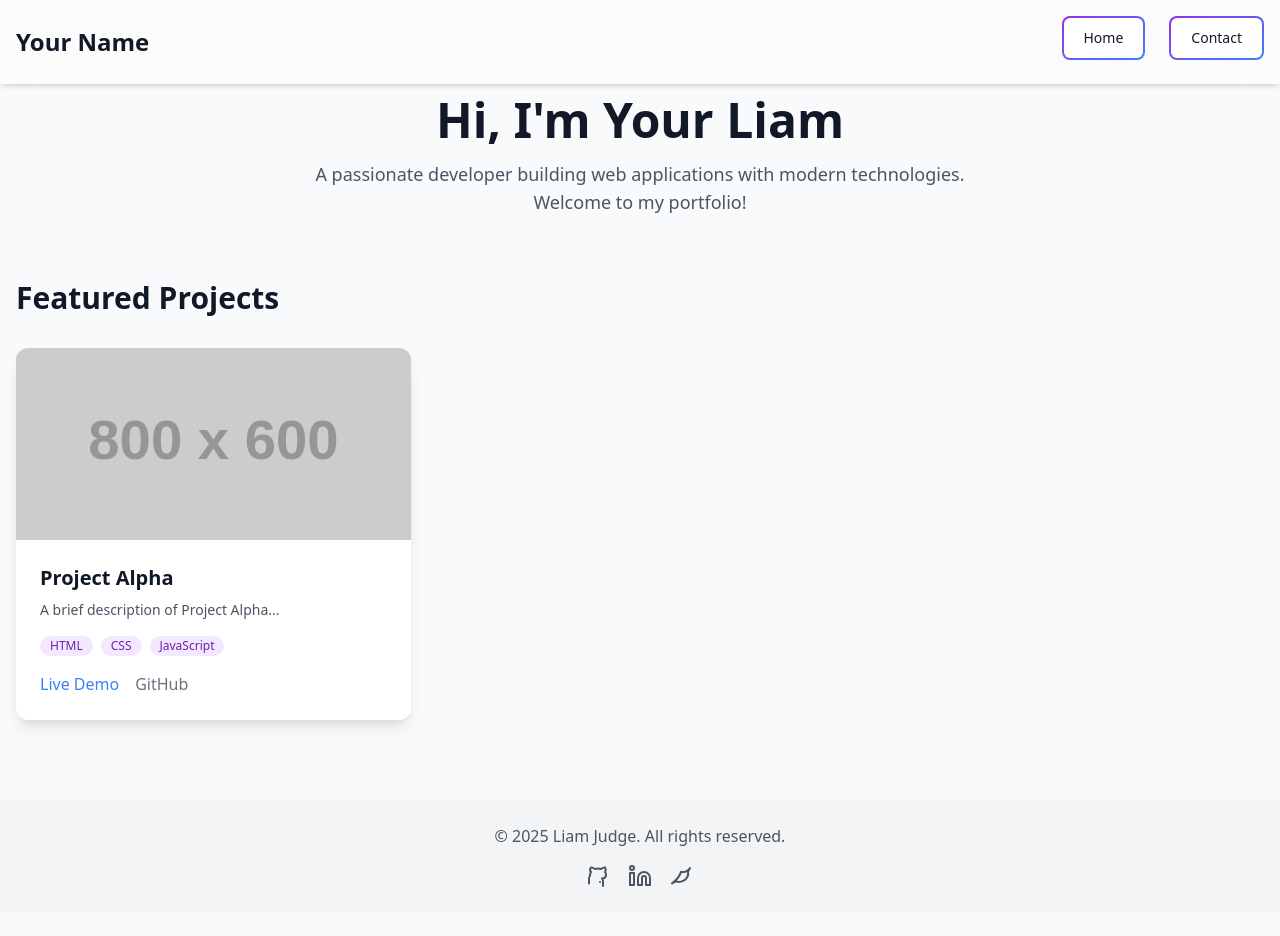
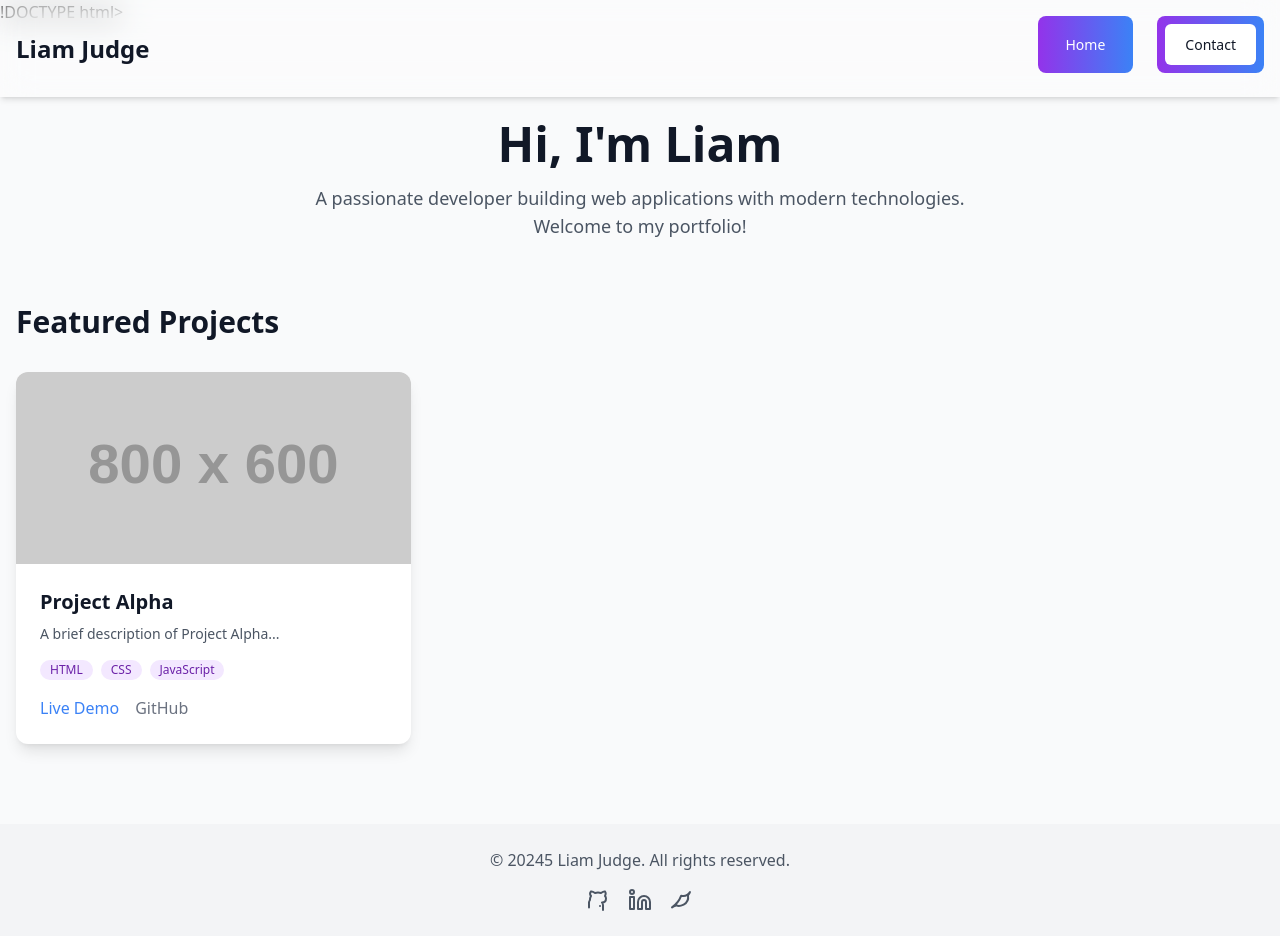
Before and after one commit to ljudge796/my-portfolio, a plain HTML site: page index.html in a window 1280 px wide. Before the commit the page ends 912 px from the top, so only its background shows below. Drawn offline with nearby package versions, Linux system fonts and the light colour scheme; placeholder pictures from the web are drawn by us.

Commit message:
Update index.html

```diff
--- a/index.html
+++ b/index.html
@@ -1,18 +1,57 @@
-<!DOCTYPE html>
+!DOCTYPE html>
 <html lang="en">
 <head>
     <meta charset="UTF-8">
     <meta name="viewport" content="width=device-width, initial-scale=1.0">
-    <title>Portfolio</title>
+    <title>My Portfolio</title>
     <!-- Use Tailwind CSS via CDN for styling -->
     <script src="https://cdn.tailwindcss.com"></script>
     <style>
-        /* Custom styles can go here if needed */
+        /* This hides all sections by default */
         .page-section {
             display: none;
         }
+        /* This shows only the section with the 'active' class */
         .page-section.active {
             display: block;
+        }
+
+        /* This is the base style for our navigation buttons */
+        .nav-button {
+            position: relative;
+            display: inline-flex;
+            align-items: center;
+            justify-content: center;
+            padding: 0.5rem;
+            margin-bottom: 0.5rem;
+            margin-right: 0.5rem;
+            overflow: hidden;
+            font-size: 0.875rem;
+            font-weight: 500;
+            color: rgb(17 24 39);
+            border-radius: 0.5rem;
+            background-image: linear-gradient(to right, rgb(147 51 234) 0%, rgb(59 130 246) 100%);
+        }
+        .nav-button-content {
+            position: relative;
+            padding: 0.625rem 1.25rem;
+            transition-property: all;
+            transition-timing-function: cubic-bezier(0.4, 0, 0.2, 1);
+            transition-duration: 75ms;
+            background-color: white;
+            border-radius: 0.375rem;
+        }
+        .dark .nav-button-content {
+             background-color: rgb(17 24 39);
+        }
+        .nav-button:hover .nav-button-content {
+            background-color: transparent;
+        }
+        .nav-button.active {
+            color: white; /* Active button color */
+        }
+        .nav-button.active .nav-button-content {
+             background-color: transparent;
         }
     </style>
 </head>
@@ -21,15 +60,15 @@
     <!-- Header Section -->
     <header class="fixed w-full top-0 z-50 bg-white/30 backdrop-blur-lg shadow-md dark:bg-gray-900/30">
         <nav class="container mx-auto px-4 py-4 flex justify-between items-center">
-            <h1 class="text-2xl font-bold text-gray-900 dark:text-white">Your Name</h1>
+            <h1 class="text-2xl font-bold text-gray-900 dark:text-white">Liam Judge</h1>
             <div class="space-x-4 flex">
-                <button id="home-button" class="relative inline-flex items-center justify-center p-0.5 mb-2 me-2 overflow-hidden text-sm font-medium text-gray-900 rounded-lg group bg-gradient-to-br from-purple-600 to-blue-500 hover:text-white dark:text-white focus:ring-4 focus:outline-none focus:ring-blue-300 dark:focus:ring-blue-800">
-                    <span class="relative px-5 py-2.5 transition-all ease-in duration-75 bg-white dark:bg-gray-900 rounded-md group-hover:bg-opacity-0">
+                <button id="home-button" class="nav-button">
+                    <span class="nav-button-content">
                         Home
                     </span>
                 </button>
-                <button id="contact-button" class="relative inline-flex items-center justify-center p-0.5 mb-2 me-2 overflow-hidden text-sm font-medium text-gray-900 rounded-lg group bg-gradient-to-br from-purple-600 to-blue-500 hover:text-white dark:text-white focus:ring-4 focus:outline-none focus:ring-blue-300 dark:focus:ring-blue-800">
-                    <span class="relative px-5 py-2.5 transition-all ease-in duration-75 bg-white dark:bg-gray-900 rounded-md group-hover:bg-opacity-0">
+                <button id="contact-button" class="nav-button">
+                    <span class="nav-button-content">
                         Contact
                     </span>
                 </button>
@@ -39,13 +78,12 @@
 
     <!-- Main Content Area -->
     <main class="pt-16">
-
         <!-- Home Section -->
-        <div id="home-section" class="page-section active container mx-auto px-4 py-8">
+        <div id="home-section" class="page-section container mx-auto px-4 py-8">
             <!-- Hero Section -->
             <section class="text-center mb-16">
                 <h2 class="text-4xl sm:text-5xl font-extrabold text-gray-900 dark:text-white mb-4">
-                    Hi, I'm Your Liam
+                    Hi, I'm Liam
                 </h2>
                 <p class="text-lg text-gray-600 dark:text-gray-400 max-w-2xl mx-auto">
                     A passionate developer building web applications with modern technologies. Welcome to my portfolio!
@@ -115,7 +153,7 @@
     <!-- Footer Section -->
     <footer class="bg-gray-100 dark:bg-gray-800 py-6 mt-12">
         <div class="container mx-auto px-4 text-center">
-            <p class="text-gray-600 dark:text-gray-400">© 2025 Liam Judge. All rights reserved.</p>
+            <p class="text-gray-600 dark:text-gray-400">© 20245 Liam Judge. All rights reserved.</p>
             <div class="mt-4 flex justify-center space-x-4">
                 <a href="#" target="_blank" rel="noopener noreferrer" class="text-gray-600 hover:text-gray-900 dark:text-gray-400 dark:hover:text-white transition-colors">
                     <svg xmlns="http://www.w3.org/2000/svg" width="24" height="24" viewBox="0 0 24 24" fill="none" stroke="currentColor" stroke-width="2" stroke-linecap="round" stroke-linejoin="round" class="lucide lucide-github"><path d="M15 22v-4a4.8 4.8 0 0 0-1-3.5c3.5 0 4-2.5 4-4a3.5 3.5 0 0 0-1-2.5c.5-1 1.4-2.5 0-4.5 0 0-1.2-.5-4 1.5a12 12 0 0 0-6 0c-2.8-2-4-1.5-4-1.5a3.5 3.5 0 0 0 0 4.5c-.7 1.2-1.2 2.5-1 4a4.8 4.8 0 0 0-1 3.5v4"/><path d="M12 18h.01"/></svg>
@@ -138,26 +176,33 @@
             const homeSection = document.getElementById('home-section');
             const contactSection = document.getElementById('contact-section');
 
-            // Function to show a specific section
-            function showSection(sectionToShow) {
-                // Hide all sections
+            // This function handles showing the correct section and styling the active button
+            function showSection(sectionToShow, buttonToActivate) {
+                // First, hide all sections and deactivate all buttons
                 document.querySelectorAll('.page-section').forEach(section => {
                     section.classList.remove('active');
                 });
-                // Show the selected section
+                document.querySelectorAll('.nav-button').forEach(button => {
+                    button.classList.remove('active');
+                });
+
+                // Then, show the selected section and activate its button
                 sectionToShow.classList.add('active');
+                buttonToActivate.classList.add('active');
             }
 
-            // Event listeners for the navigation buttons
+            // Set the initial active state to the home page
+            showSection(homeSection, homeButton);
+
+            // Add event listeners to the navigation buttons
             homeButton.addEventListener('click', () => {
-                showSection(homeSection);
+                showSection(homeSection, homeButton);
             });
 
             contactButton.addEventListener('click', () => {
-                showSection(contactSection);
+                showSection(contactSection, contactButton);
             });
         });
     </script>
-
 </body>
 </html>
```
